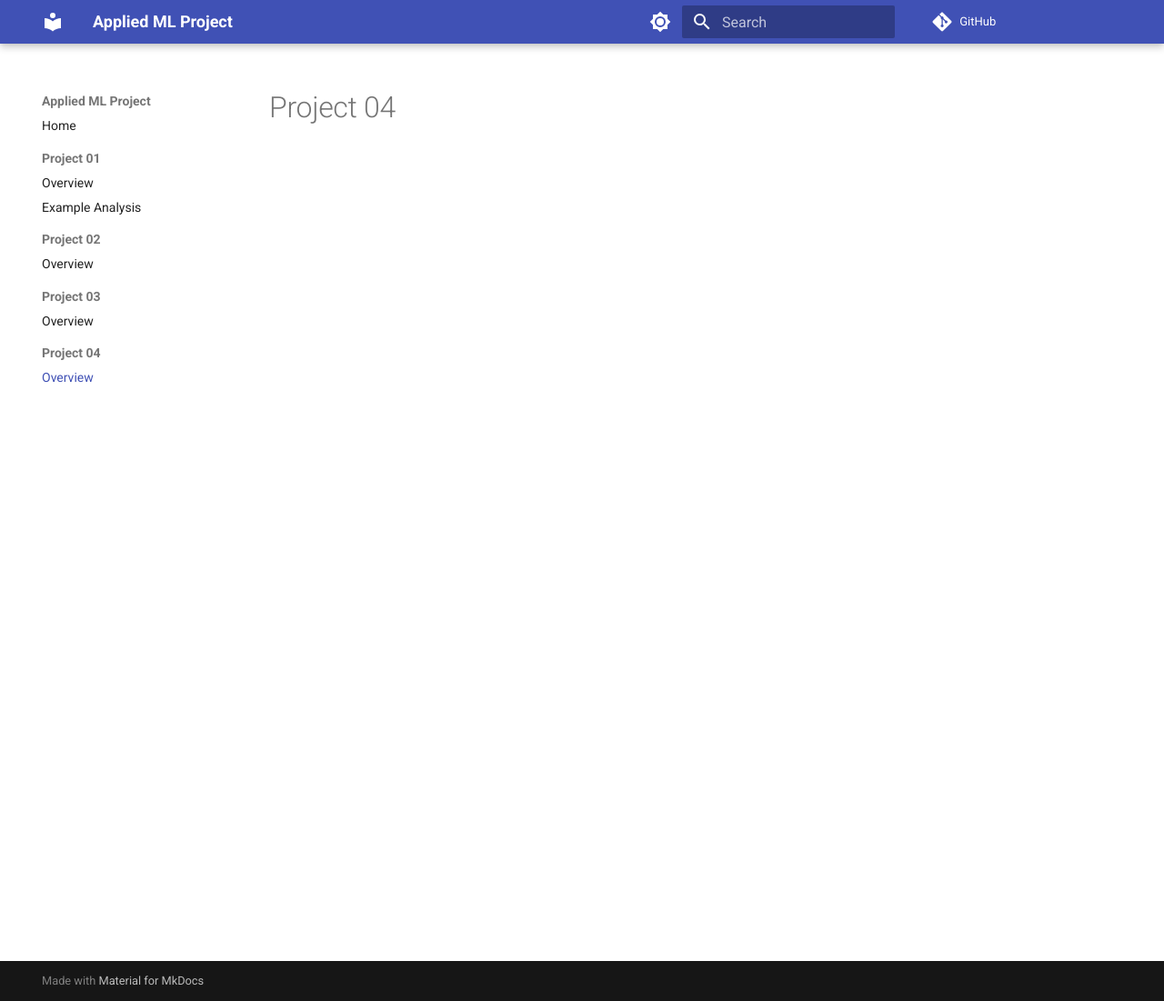
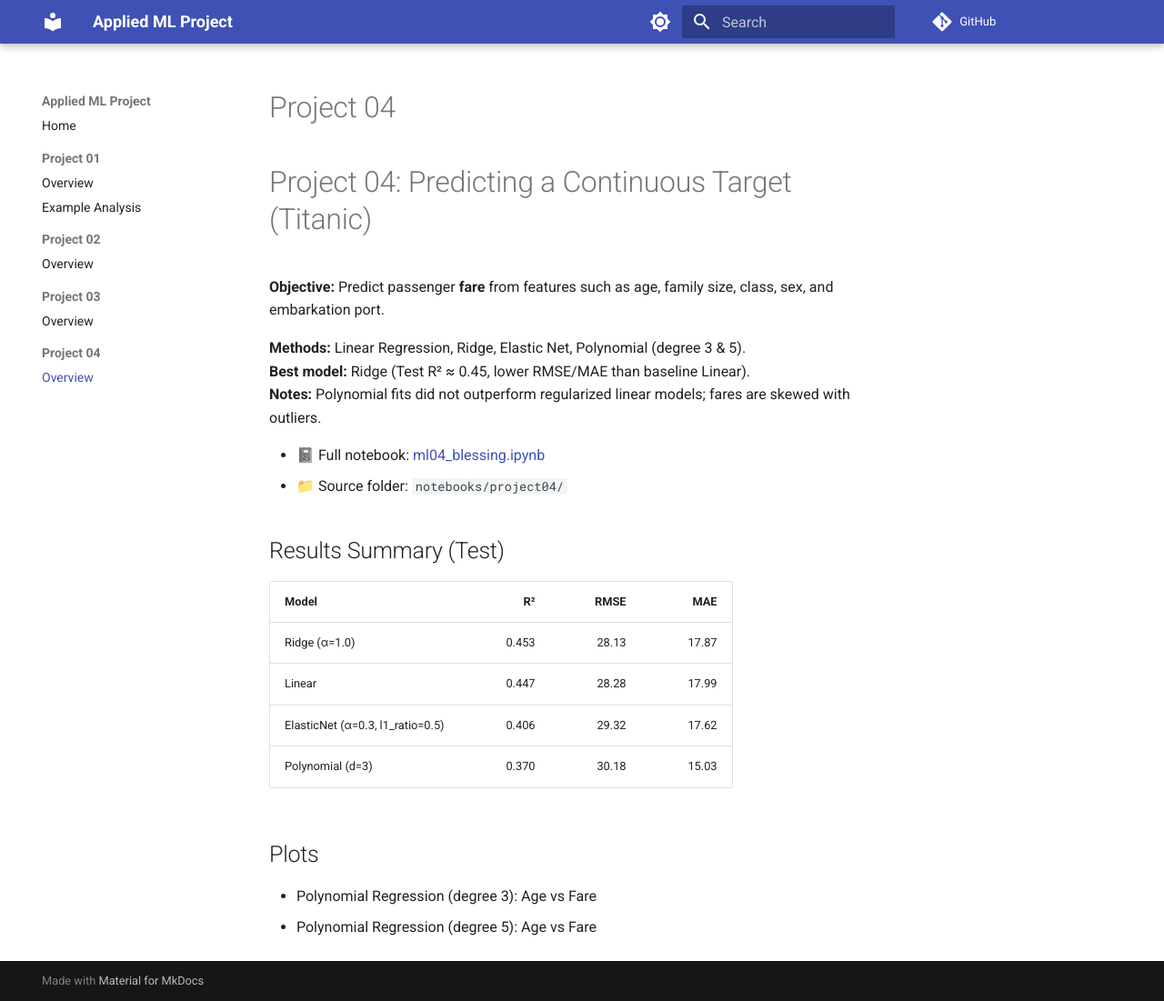
Before and after one commit to teflxndxn/applied-ml-blessing, an MkDocs documentation site: the page built from docs/project04/README.md, in a window 1280 px wide and 1101 px high. Shown: the whole window at 91% size. Built offline with MkDocs 1.6.1 and Material for MkDocs 9.7.7, drawn with Linux system fonts in a browser that asks for light colours; comment, search, counter and statistics services are not loaded.

Commit message:
Update Project 04 title and add project documentation page

```diff
--- a/docs/project04/README.md
+++ b/docs/project04/README.md
@@ -1 +1,23 @@
 # Project 04
+# Project 04: Predicting a Continuous Target (Titanic)
+
+**Objective:** Predict passenger **fare** from features such as age, family size, class, sex, and embarkation port.
+
+**Methods:** Linear Regression, Ridge, Elastic Net, Polynomial (degree 3 & 5).
+**Best model:** Ridge (Test R² ≈ 0.45, lower RMSE/MAE than baseline Linear).
+**Notes:** Polynomial fits did not outperform regularized linear models; fares are skewed with outliers.
+
+- 📓 Full notebook: [ml04_blessing.ipynb](../notebooks/project04/ml04_blessing.ipynb)
+- 📁 Source folder: `notebooks/project04/`
+
+## Results Summary (Test)
+| Model | R² | RMSE | MAE |
+|---|---:|---:|---:|
+| Ridge (α=1.0) | 0.453 | 28.13 | 17.87 |
+| Linear | 0.447 | 28.28 | 17.99 |
+| ElasticNet (α=0.3, l1_ratio=0.5) | 0.406 | 29.32 | 17.62 |
+| Polynomial (d=3) | 0.370 | 30.18 | 15.03 |
+
+## Plots
+- Polynomial Regression (degree 3): Age vs Fare
+- Polynomial Regression (degree 5): Age vs Fare
```
Also changed, not shown: docs/index.md (+1 -1 lines).
